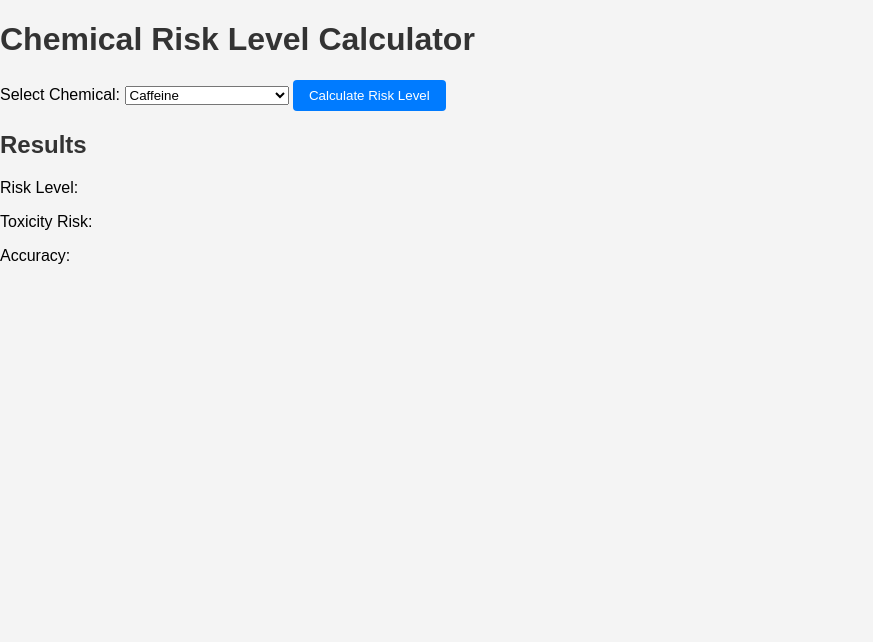
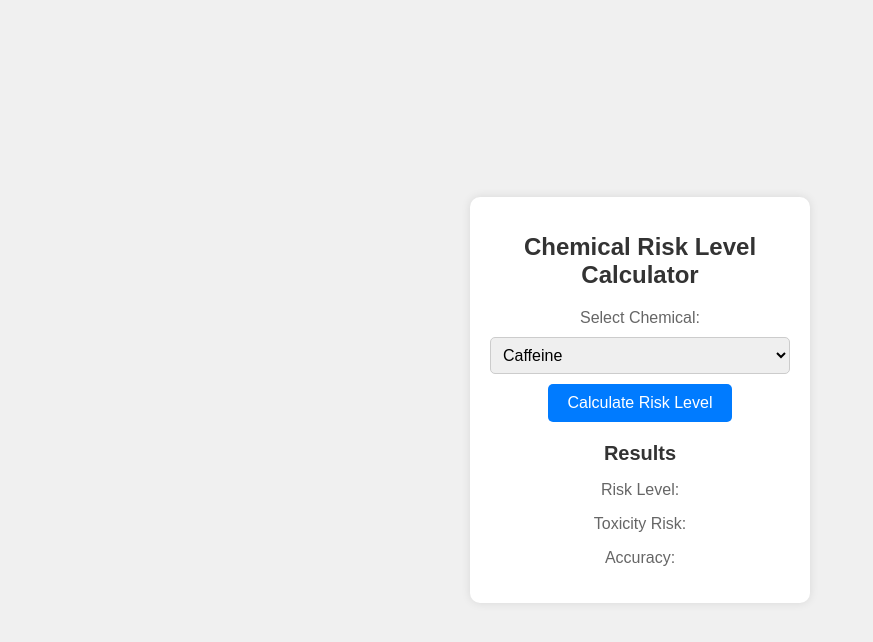
Before and after one commit to Rockey0999/cheimcals-risk-assessment-, a plain HTML site: page index.html in a window 1280 px wide. Shown: the whole page, without its empty margins (0-873 px from the left). Drawn offline with Linux system fonts and the light colour scheme; a script that the page names is missing.

Commit message:
styles.css

```diff
--- a/styles.css
+++ b/styles.css
@@ -1,47 +1,64 @@
 body {
     font-family: Arial, sans-serif;
+    background-color: #f0f0f0;
     margin: 0;
     padding: 0;
-    background-color: #f4f4f4;
+    display: flex;
+    justify-content: center;
+    align-items: center;
+    height: 100vh;
 }
 
-header {
-    background-color: #333;
-    color: white;
-    padding: 1rem;
+.container {
+    background-color: #ffffff;
+    padding: 20px;
+    border-radius: 10px;
+    box-shadow: 0 0 10px rgba(0, 0, 0, 0.1);
     text-align: center;
+    width: 300px;
 }
 
-main {
-    padding: 1rem;
+h1 {
+    font-size: 24px;
+    color: #333333;
+    margin-bottom: 20px;
 }
 
-h1, h2 {
-    color: #333;
+label {
+    font-size: 16px;
+    color: #666666;
 }
 
-#chemical-selection, #chemical-details, #risk-calculator, #risk-results {
-    margin-bottom: 1.5rem;
-    padding: 1rem;
-    background-color: white;
-    border-radius: 8px;
-    box-shadow: 0 0 10px rgba(0, 0, 0, 0.1);
-}
-
-#chemical-details img {
-    max-width: 100%;
-    height: auto;
+select {
+    width: 100%;
+    padding: 8px;
+    margin: 10px 0;
+    font-size: 16px;
+    border-radius: 5px;
+    border: 1px solid #cccccc;
 }
 
 button {
-    padding: 0.5rem 1rem;
     background-color: #007bff;
-    color: white;
+    color: #ffffff;
     border: none;
-    border-radius: 4px;
+    padding: 10px 20px;
+    font-size: 16px;
+    border-radius: 5px;
     cursor: pointer;
 }
 
 button:hover {
     background-color: #0056b3;
 }
+
+h2 {
+    font-size: 20px;
+    color: #333333;
+    margin-top: 20px;
+}
+
+p {
+    font-size: 16px;
+    color: #666666;
+}
```
